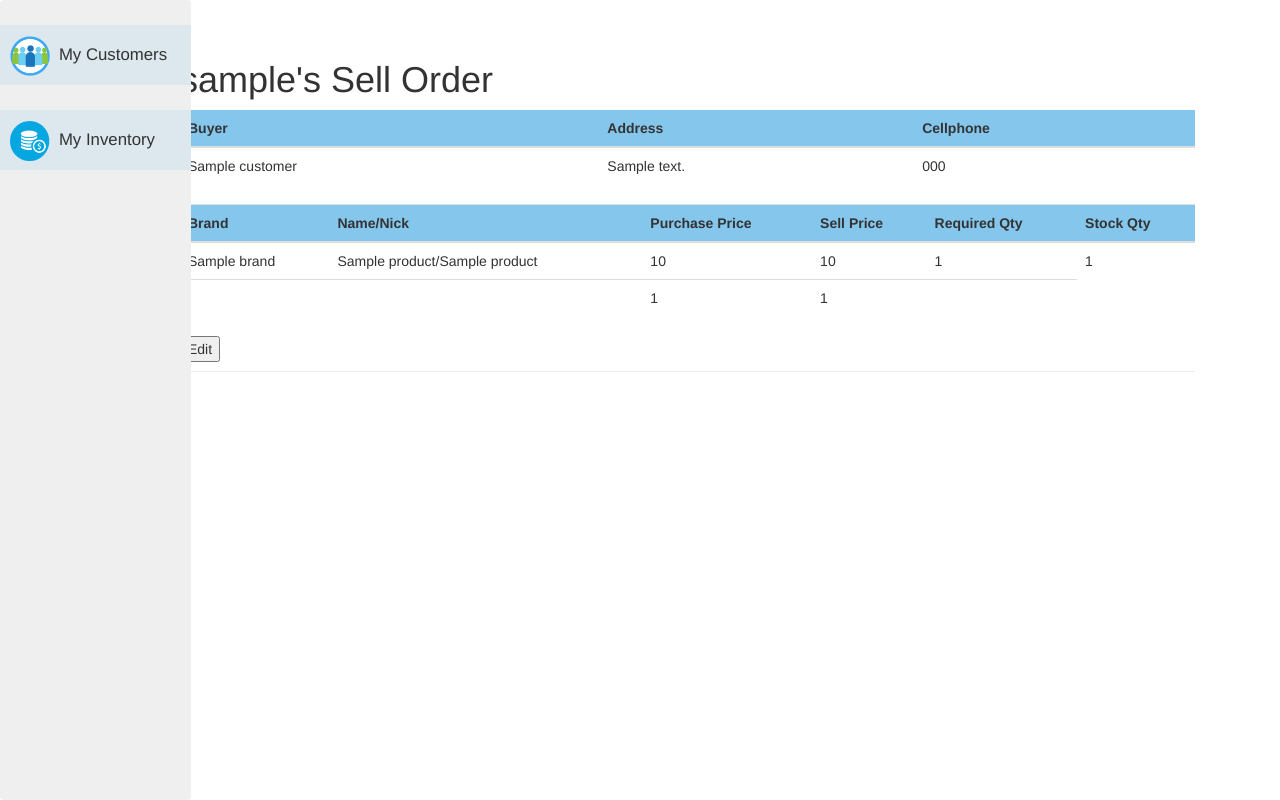
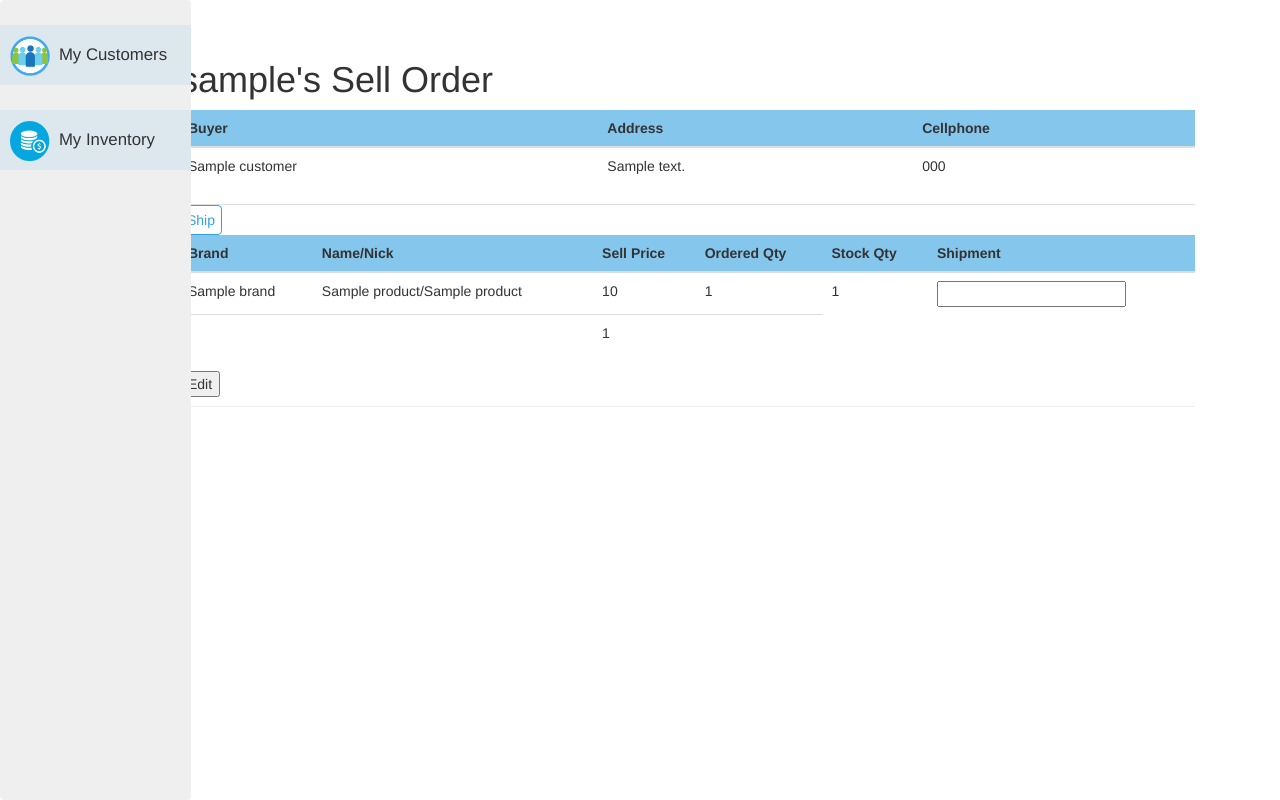
Before and after one commit to smartroy/stock-share, a Flask app: template app/templates/order_details.html in a window 1280 px wide. Shown: the part 52-852 px from the top of the page. Run offline with Flask 2, Linux system fonts and the light colour scheme; a user stored in the database is signed in; tables that the repository leaves empty hold one stand-in row (values such as "Sample post"); the template is opened without the code that fills it: most values are stand-ins (such as "Sample title", 1, 10 or a date in 2020); some libraries are stand-ins or nearby versions.

Commit message:
reformatting stock and order database and presentation

```diff
--- a/app/main/util.py
+++ b/app/main/util.py
@@ -26,7 +26,7 @@ def create_product(brand="", name="", nick_name="", figure=[], upc="", sku="", s
     # return Product(name=name, figure=figure, upc=upc, sku=sku, description=description)
 
 
-def create_stock_item(price=0, product_id=None, stock=None):
+def create_stock_item(product_id, stock,price=0 ):
     return StockItem(product_id=product_id, stock=stock, price=price, count=0)
 
 
--- a/app/models.py
+++ b/app/models.py
@@ -198,7 +198,7 @@ class StockItem(db.Model):
     price = db.Column(db.Float)
 
     product_id = db.Column(db.Text)
-
+    order_count = db.Column(db.Integer)
     stock_id = db.Column(db.Integer, db.ForeignKey('stocks.id'))
     posts = db.relationship('Post',backref='stockitem',lazy='dynamic')
 
@@ -227,6 +227,7 @@ class OrderItem(db.Model):
     get_price = db.Column(db.Float,default=0.0)
     type = db.Column(db.Text)
     note = db.Column(db.Text)
+    status = db.Column(db.Integer, default=OrderStatus.CREATED)
     product_id = db.Column(db.Text)
     order_id = db.Column(db.Integer, db.ForeignKey('sellorders.id'))
 
--- a/app/static/stock_jutil.js
+++ b/app/static/stock_jutil.js
@@ -82,6 +82,7 @@ $(function() {
             '<tr>'+
             '<th>Brand</th>'+
             '<th>Name/Nick name</th>'+
+            '<th>Required Qty.</th>'+
             '<th>New Qty.</th>'+
             '<th>Price</th>' +
             '</tr>'+
@@ -95,6 +96,7 @@ $(function() {
 
                         "<td name='brand'>"+data[i]["brand"]+"</td>"+
                         "<td name='nick_name'>"+data[i]["name"]+"/"+data[i]["nick_name"]+"</td>"+
+                        "<td name='count'>"+data[i]["count"]+"</td>"+
                         "<td><input type='text' name='qty' size=4 value=0></td>"+
                         "<td><input type='text' name='price' size=4 value=0.0></td>"+
                         "</tr>");
--- a/app/templates/_orderitems.html
+++ b/app/templates/_orderitems.html
@@ -5,10 +5,10 @@
 
           <th>Brand</th>
           <th>Name/Nick</th>
-          <th>Purchase Price</th>
           <th>Sell Price</th>
-          <th>Required Qty</th>
+          <th>Ordered Qty</th>
           <th>Stock Qty</th>
+          <th>Shipment</th>
         </tr>
         </thead>
         <tbody>
@@ -16,10 +16,13 @@
                 <tr>
                     <td>{{products[loop.index0].brand}}</td>
                     <td>{{products[loop.index0].name}}/{{products[loop.index0].nick_name}}</td>
-                    <td>{{items[loop.index0].get_price}}</td>
                     <td>{{items[loop.index0].sell_price}}</td>
                     <td>{{items[loop.index0].count}}</td>
                     <td>{{items[loop.index0].stock_count}}</td>
+                    {% if items[loop.index0].count == items[loop.index0].stock_count%}
+                        <td><input type=text name="ship"></td>
+                        <input type="button" class="optionalBtn" onclick="location.href='{{url_for('.item_ship')}}'" value="Ship">
+                    {% endif%}
 
                 </tr>
 
@@ -27,7 +30,7 @@
             {% endfor %}
             <td></td>
             <td></td>
-            <td>{{order.total_get}}</td>
+
             <td>{{order.total_sell}}</td>
             <td></td>
         </tbody>
```
Also changed, not shown: app/main/views_order.py (+9 -0 lines), app/main/views_stock.py (+11 -3 lines).
